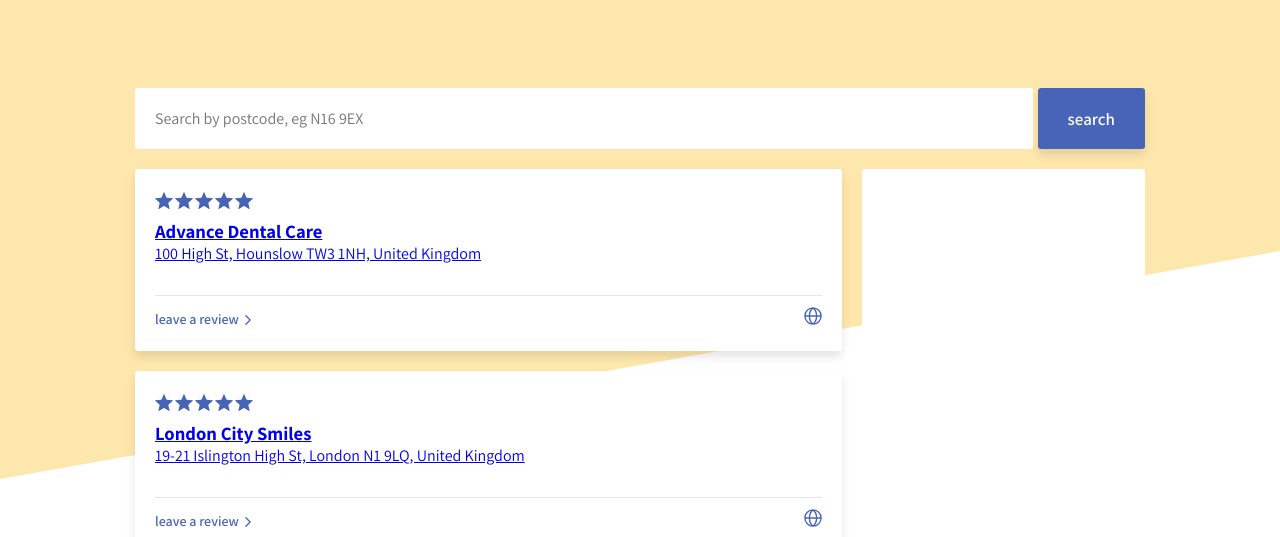
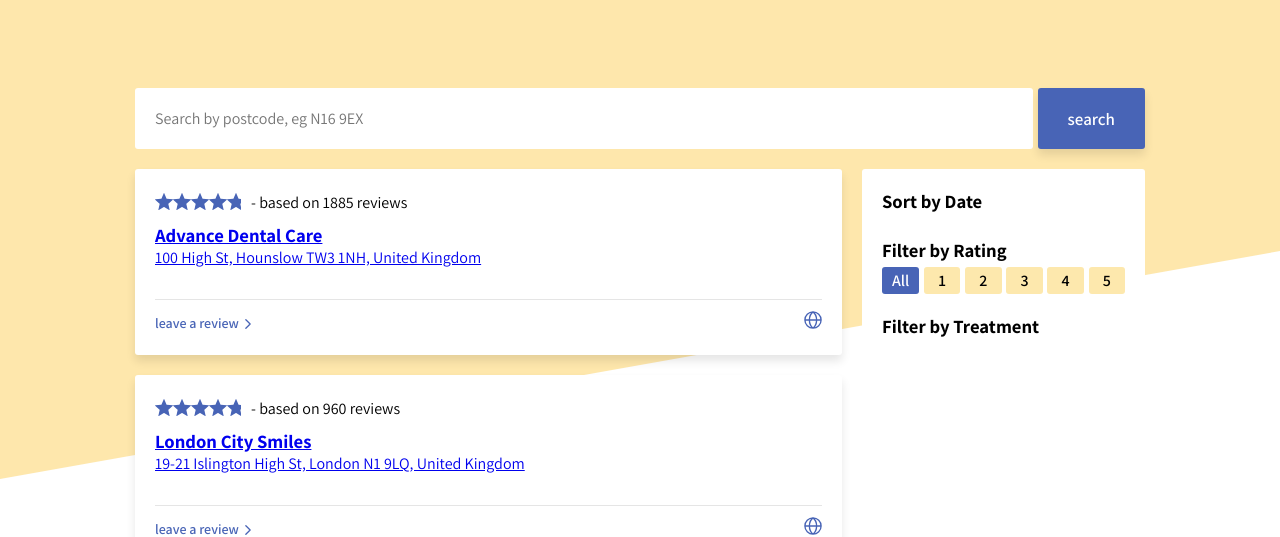
Before and after one commit to Chima42/golden-smiles, a Gatsby site: page / in a window 1280 px wide. Shown: the part 271-808 px from the top of the page. Built offline with nearby package versions, Linux system fonts and the light colour scheme; Gatsby itself is replaced by a stand-in of ours.

Commit message:
Displaying star ratings on each practice

```diff
--- a/src/components/StarRating.tsx
+++ b/src/components/StarRating.tsx
@@ -3,25 +3,38 @@
 import Star from "../images/star.svg"
 
 interface IStarRating {
-  rating: number
+  rating: string
 }
 
 const StarRating = ({rating}: IStarRating) => {
 
+  const totalFiveStarsWidth = 92;
+
+  const calculateWidth = () => (totalFiveStarsWidth / 5 * +rating).toFixed(0);
+
   return (
-    <StarWrapper>
-      {[...Array(rating).keys()].map((_, i) => (
-        <Star key={i} />
-      ))}
-    </StarWrapper>
+    <StarOuterWrapper width={calculateWidth()}>
+      <StarWrapper>
+        {[...Array(5).keys()].map((_, i) => (
+          <Star key={i} />
+        ))}
+      </StarWrapper>
+    </StarOuterWrapper>
   )
 }
 
+const StarOuterWrapper = styled.div<{width: string}>`
+  position: relative;
+  height: 20px;
+  width: ${({width}) => width}px;
+  overflow: hidden;
+`
+
 const StarWrapper = styled.div`
   display: flex;
-  gap: 2px;
-  margin: 3px 0 10px;
+  position: absolute;
   svg {
+    display: inline;
     width: 18px;
     height: auto;
     path {
--- a/src/pages/index.tsx
+++ b/src/pages/index.tsx
@@ -193,6 +193,28 @@
     setSidebarOpen(copy)
   }
 
+  const filterByRating = (rating: string) => {
+    setRatingsFilter(ratingsFilter.map(x => {
+      x.selected = x.rating === rating;
+      return x;
+    }))
+  }
+
+  const sortByDate = (type: string) => {
+    // setSortOptions(sortOptions.map(x => {
+    //   x.selected = x.type === type;
+    //   return x;
+    // }))
+  }
+
+  const filterByTreatment = (event: any) => {
+    const treatment = event.target.value;
+    // setTreatmentFilter(treatmentFilter.map(x => {
+    //   x.selected = x.treatment === treatment;
+    //   return x;
+    // }))
+  }
+
   return (
     <Layout>
       {sidebarOpen && <BlackBg onClick={handleFilterClick} />}
@@ -206,7 +228,15 @@
             filteredList.filter(x => x.isVisible).sort((a, b) => a.data?.distance?.text?.split(" ")[0] - b.data?.distance?.text?.split(" ")[0]).map(item =>
             <Practice key={item.placeId}>
                 <DistanceRatingWrapper>
-                  <StarRating rating={5}/>
+                  <div>
+                    {
+                      item.reviews === 0 ? "No reviews" :
+                      <ReviewRatingWrapper>
+                        <StarRating rating={item.rating}/>
+                        - based on {+item.reviews} reviews
+                      </ReviewRatingWrapper>
+                    }
+                  </div>
                   {
                     item.data &&
                     <small>{item.data?.distance?.text} away</small>
@@ -228,7 +258,45 @@
             </Practice>)
           }
         </Practices>
-        <Sidebar></Sidebar>
+
+        <Sidebar className={sidebarOpen ? "open" : ""}>
+           <SidebarSection>
+             <h3>Sort by Date</h3>
+             <SortOptionsWrapper>
+               {/* {sortOptions.map((x) => (
+                <FilterOption
+                  key={x.type}
+                  className={x.selected ? "active" : ""}
+                  onClick={() => sortByDate(x.type)}
+                >
+                  {x.type}
+                </FilterOption>
+              ))} */}
+            </SortOptionsWrapper>
+          </SidebarSection>
+          <SidebarSection>
+            <h3>Filter by Rating</h3>
+            <RatingsFilterWrapper>
+              {ratingsFilter.map((x) => (
+                <FilterOption
+                  key={x.rating}
+                  className={x.selected ? "active" : ""}
+                  onClick={() => filterByRating(x.rating)}
+                >
+                  {x.rating}
+                </FilterOption>
+              ))}
+            </RatingsFilterWrapper>
+          </SidebarSection>
+          <SidebarSection>
+            <h3>Filter by Treatment</h3>
+            {/* <Dropdown name="treatment" id="treatment" onChange={filterByTreatment}>
+              {treatmentFilter.map((x, i) => (
+                <option key={i}>{x.treatment}</option>
+              ))}
+            </Dropdown> */}
+          </SidebarSection>
+        </Sidebar>
       </Wrapper>
     </Layout>
   );
@@ -258,8 +326,15 @@
   }
 `
 
+const ReviewRatingWrapper = styled.div`
+  display: flex;
+  gap: 10px;
+  align-items: center;
+`
+
 const DistanceRatingWrapper = styled.aside`
   display: flex;
+  margin: 3px 0 10px;
   justify-content: space-between;
 `
 
```
